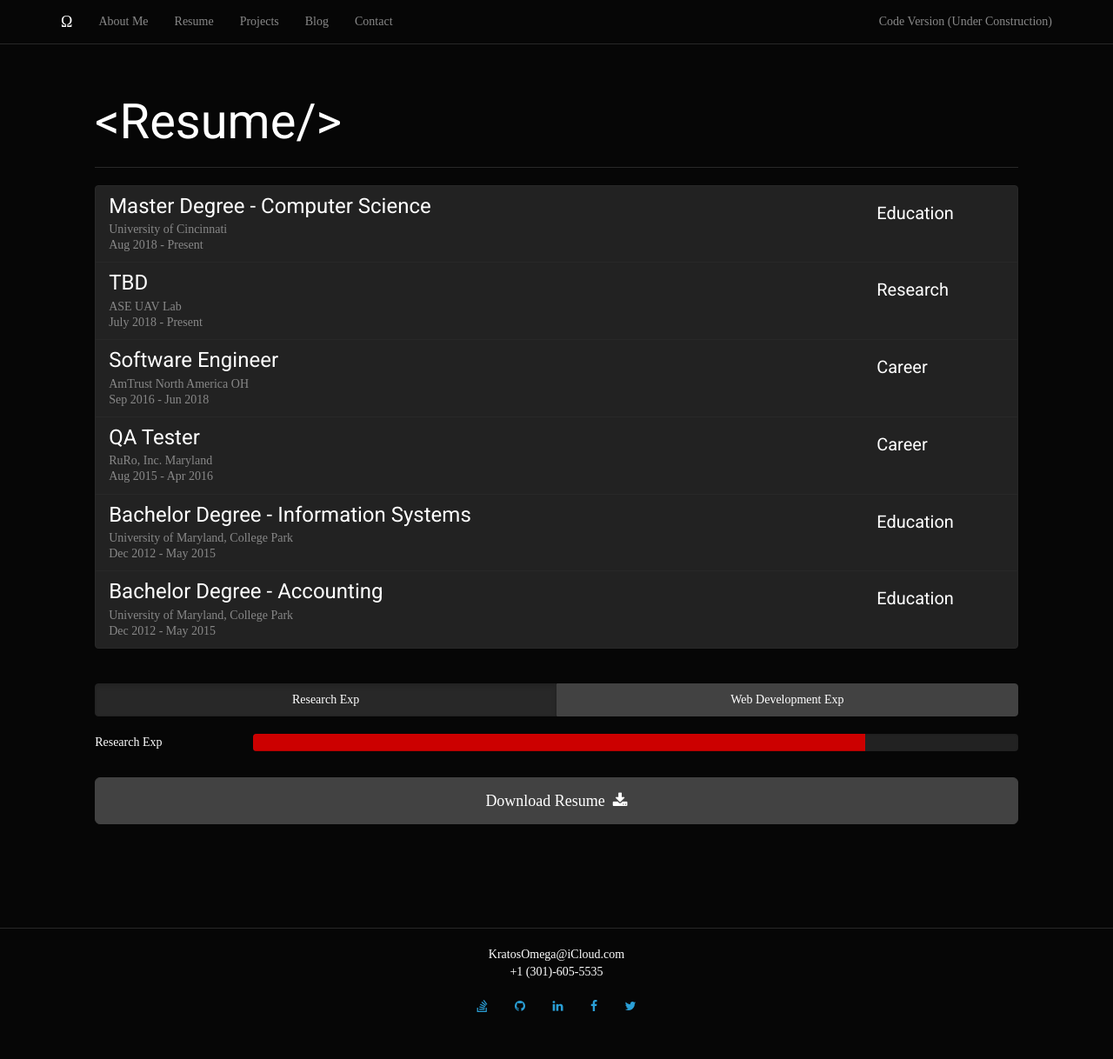
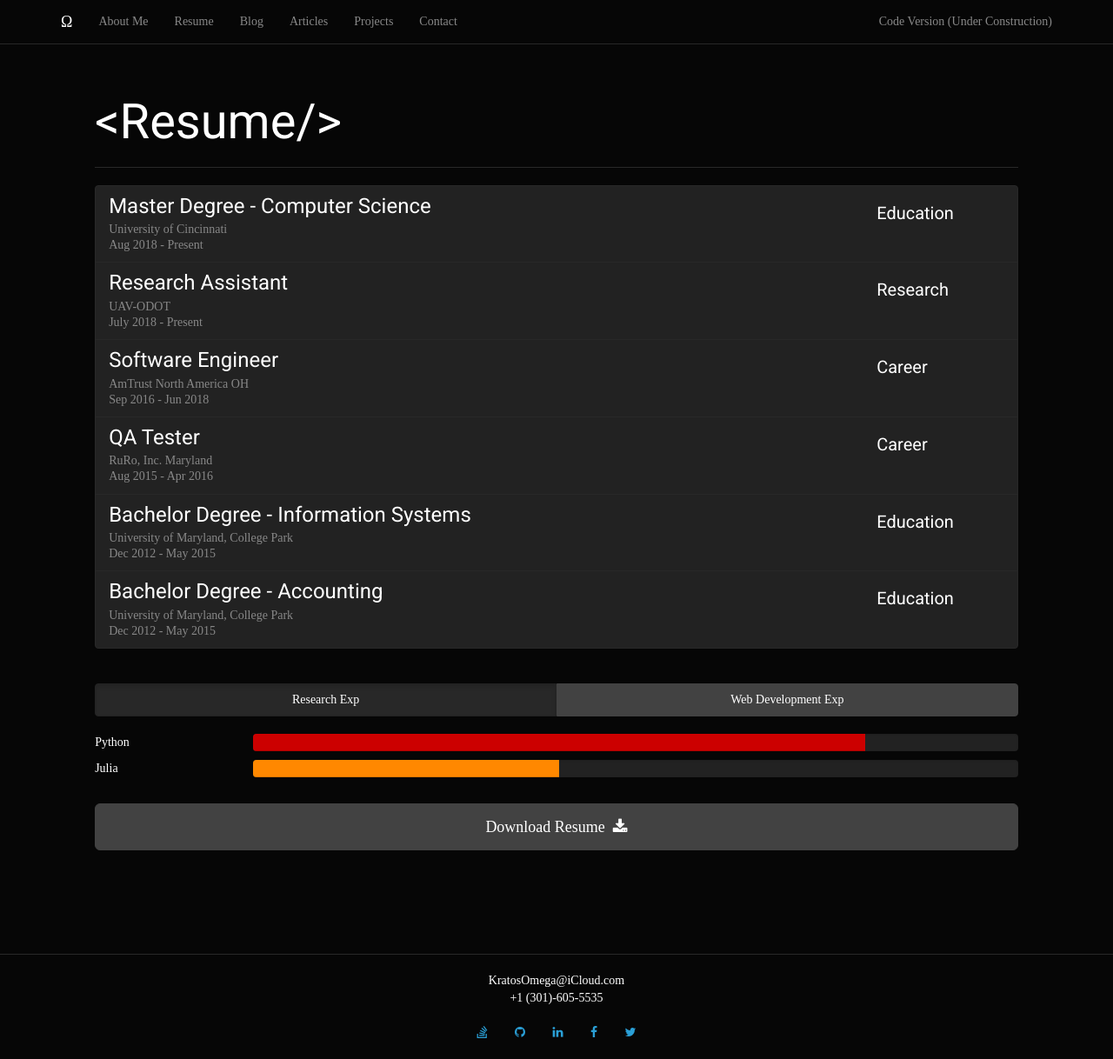
Before and after one commit to KratosOmega/omega-portfolio, a Jekyll site: the page built from resume.html, in a window 1280 px wide and 1218 px high. Shown: the whole window at 87% size. Built offline with Jekyll 4.4.1, drawn with Linux system fonts in a browser that asks for light colours; nearby versions of some CDN libraries; some web fonts are replaced; comment, search, counter and statistics services are not loaded.

Commit message:
add article page

```diff
--- a/_includes/header.html
+++ b/_includes/header.html
@@ -23,11 +23,15 @@
                     </li>
 
                     <li>
-                        <a id="showProject" href="{{site.baseurl}}/project.html">Projects</a>
+                        <a id="showBlog" href="{{site.baseurl}}/blog/index.html">Blog</a>
                     </li>
 
                     <li>
-                        <a id="showBlog" href="{{site.baseurl}}/blog/index.html">Blog</a>
+                        <a id="showArticle" href="{{site.baseurl}}/article.html">Articles</a>
+                    </li>
+
+                    <li>
+                        <a id="showProject" href="{{site.baseurl}}/project.html">Projects</a>
                     </li>
 
                     <li>
--- a/resume.html
+++ b/resume.html
@@ -32,8 +32,8 @@
                     <a href="#" class="list-group-item">
                         <div class="row">
                             <div class="col-sm-12 col-md-10 col-lg-10">
-                                <h4 class="list-group-item-heading">TBD</h4>
-                                <p class="list-group-item-text">ASE UAV Lab</p>
+                                <h4 class="list-group-item-heading">Research Assistant</h4>
+                                <p class="list-group-item-text">UAV-ODOT</p>
                                 <p class="list-group-item-text">July 2018 - Present</p>
                             </div>
                             <div class="col-sm-12 col-md-2 col-lg-2">
@@ -110,14 +110,25 @@
                 <br>
 
                 <div id="research" class="default-exp-hide">
+
                     <div class="row">
-                        <div class="col-sm-12 col-md-2 col-lg-2"><p>Research Exp</p></div>
+                        <div class="col-sm-12 col-md-2 col-lg-2"><p>Python</p></div>
                         <div class="col-sm-12 col-md-10 col-lg-10">
                             <div class="progress">
                                 <div class="progress-bar progress-bar-danger" style="width: 80%"></div>
                             </div>
                         </div>
                     </div>
+
+                    <div class="row">
+                        <div class="col-sm-12 col-md-2 col-lg-2"><p>Julia</p></div>
+                        <div class="col-sm-12 col-md-10 col-lg-10">
+                            <div class="progress">
+                                <div class="progress-bar progress-bar-warning" style="width: 40%"></div>
+                            </div>
+                        </div>
+                    </div>
+
                 </div>
 
                 <div id="webDev" class="default-exp-hide">
```
Also changed, not shown: article.html (added, +41 -0 lines).
